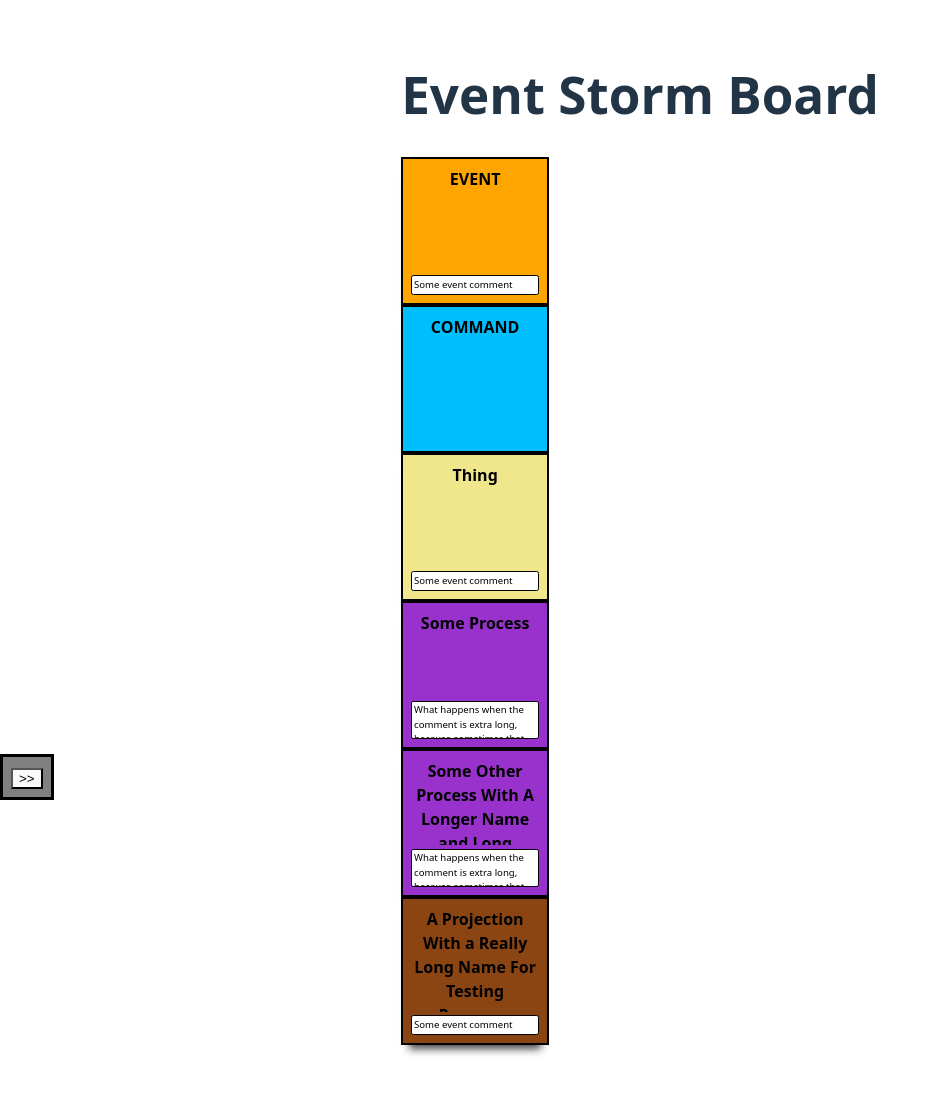
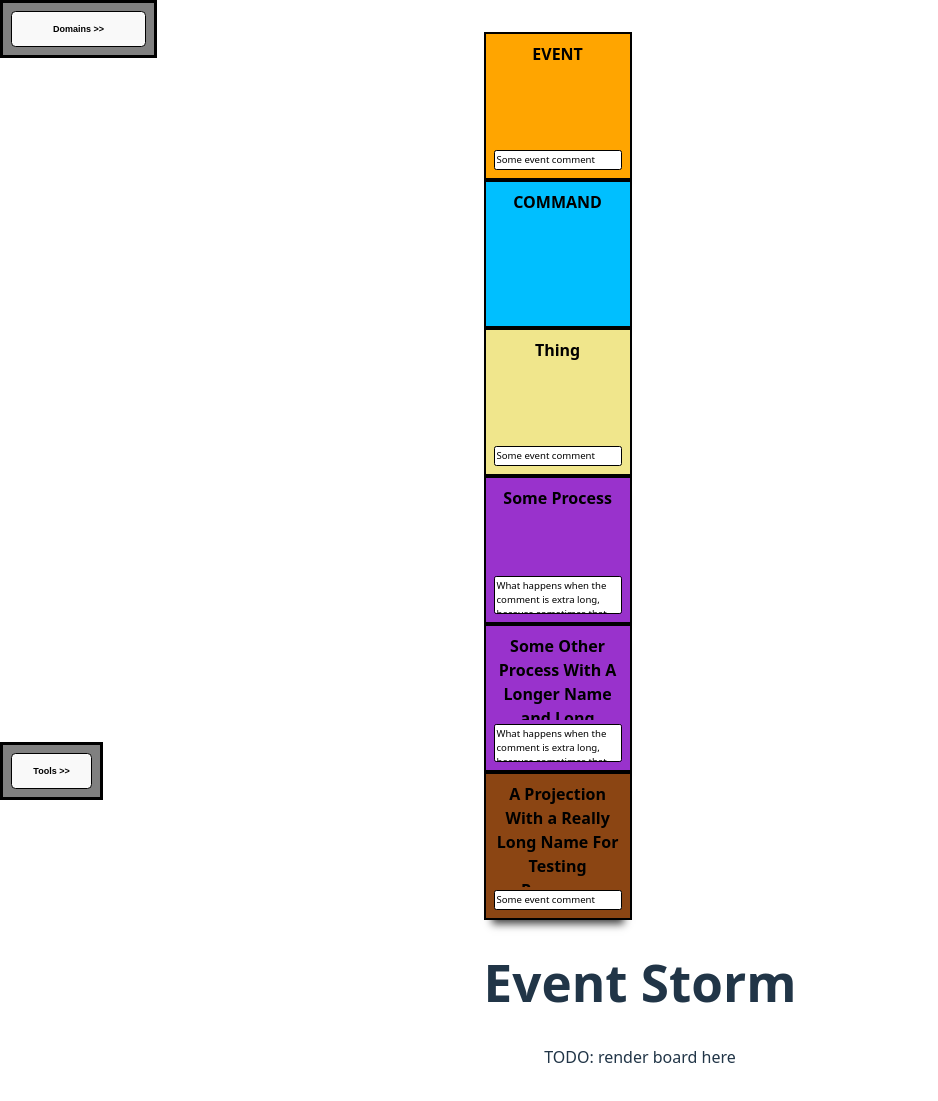
Before and after one commit to koden-km/dogma-design-board-pwa, a React (Vite) app: page / in a window 1280 px wide. Shown: the whole page, without its empty margins (0-938 px from the left). Before the commit the page ends 1077 px from the top, so only its background shows below. Built offline with nearby package versions, Linux system fonts and the light colour scheme.

Commit message:
Add board domain types and inital rendering

```diff
--- a/src/features/board/Board.tsx
+++ b/src/features/board/Board.tsx
@@ -1,13 +1,16 @@
-import { useComment, useTitle } from "./hooks";
+import { useCurrentDomain } from "./hooks.ts";
+import DomainBoard from "./components/DomainBoard.tsx";
+import DomainList from "./components/DomainList.tsx";
+import Toolbar from "../toolbar/Toolbar.tsx";
 
 export default function Board() {
-  const title = useTitle();
-  const comment = useComment();
+  const currentDomain = useCurrentDomain();
 
   return (
     <div>
-      <h1>{title}</h1>
-      {comment && <p>{comment}</p>}
+      <DomainList />
+      <DomainBoard domain={currentDomain} />
+      <Toolbar />
     </div>
   );
 }
--- /dev/null
+++ b/src/features/board/components/DomainBoard.tsx
@@ -0,0 +1,17 @@
+import type { Domain } from "../types.ts";
+
+export interface DomainBoardProps {
+  domain: Domain;
+}
+
+export default function DomainBoard(props: DomainBoardProps) {
+  const { domain } = props;
+
+  return (
+    <div>
+      <h1>{domain.name}</h1>
+
+      <div>TODO: render board here</div>
+    </div>
+  );
+}
--- /dev/null
+++ b/src/features/board/components/DomainList.module.css
@@ -0,0 +1,27 @@
+.domainList {
+  position: fixed;
+  top: 0;
+  left: 0;
+  border: 0.2em solid black;
+  padding: 0.5em;
+  background-color: gray;
+}
+
+.domainListButton {
+  width: 15em;
+  height: 4em;
+  border: 0.2em solid black;
+  border-radius: 0.5em;
+  font-size: xx-small;
+  font-weight: bold;
+  color: black;
+}
+
+.isDomain {
+  background-color: white;
+}
+
+.currentDomain {
+  border: 0.4em dotted black;
+  color: blue;
+}
--- /dev/null
+++ b/src/features/board/components/DomainList.tsx
@@ -0,0 +1,30 @@
+import { useCallback, useState } from "react";
+import { useDomainList } from "../hooks.ts";
+import styles from "./DomainList.module.css";
+import DomainListButton from "./DomainListButton.tsx";
+
+export default function DomainList() {
+  const domainList = useDomainList();
+  const [isVisible, setIsVisible] = useState(false);
+
+  const handleClick = useCallback(() => {
+    setIsVisible(!isVisible);
+  }, [isVisible]);
+
+  return (
+    <div className={styles.domainList}>
+      <button
+        type="button"
+        className={styles.domainListButton}
+        onClick={handleClick}
+      >
+        {isVisible ? "<<" : "Domains >>"}
+      </button>
+
+      {isVisible &&
+        domainList.map((domain) => (
+          <DomainListButton key={domain.id} domain={domain} />
+        ))}
+    </div>
+  );
+}
--- /dev/null
+++ b/src/features/board/components/DomainListButton.tsx
@@ -0,0 +1,25 @@
+import classnames from "classnames";
+import type { Domain } from "../types.ts";
+import { useIsCurrentDomain, useSwitchDomain } from "../hooks.ts";
+import styles from "./DomainList.module.css";
+
+interface DomainListButtonProps {
+  domain: Domain;
+}
+
+export default function DomainButton(props: DomainListButtonProps) {
+  const { domain } = props;
+  const { id, name } = domain;
+  const switchDomain = useSwitchDomain(id);
+  const isCurrentDomain = useIsCurrentDomain(id);
+
+  const className = classnames(styles.domainListButton, styles.isDomain, {
+    [styles.currentDomain]: isCurrentDomain,
+  });
+
+  return (
+    <button type="button" className={className} onClick={switchDomain}>
+      {name}
+    </button>
+  );
+}
--- a/src/features/board/hooks.ts
+++ b/src/features/board/hooks.ts
@@ -1,14 +1,36 @@
-import { useCallback } from "react";
+import { useCallback, useMemo } from "react";
 import { useAppSelector, useAppDispatch } from "../../store/hooks.js";
 import { type ToolType } from "../toolbar/types.ts";
-import { switchTool, type BoardState } from "./slice.ts";
+import { switchDomain, switchTool, type BoardState } from "./slice.ts";
+import type { Id } from "./types.ts";
 
-export const useComment = () => useSelector().comment;
+export const useCurrentDomainId = () => useSelector().currentDomainId;
 export const useCurrentTool = () => useSelector().currentTool;
-export const useTitle = () => useSelector().title;
+export const useDomainWithId = (id: Id) => useSelector().domains[id];
+
+export const useIsCurrentDomain = (domainId: Id) =>
+  useSelector().currentDomainId === domainId;
 
 export const useIsCurrentTool = (tool: ToolType) =>
   useSelector().currentTool === tool;
+
+export const useCurrentDomain = () => {
+  const { currentDomainId, domains } = useSelector();
+  return domains[currentDomainId];
+};
+
+export const useDomainList = () => {
+  const domains = useSelector().domains;
+  return useMemo(() => Object.values(domains), [domains]);
+};
+
+export const useSwitchDomain = (domainId: Id) => {
+  const dispatch = useAppDispatch();
+
+  return useCallback(() => {
+    dispatch(switchDomain({ domainId }));
+  }, [domainId, dispatch]);
+};
 
 export const useSwitchTool = (tool: ToolType) => {
   const dispatch = useAppDispatch();
--- a/src/features/board/slice.ts
+++ b/src/features/board/slice.ts
@@ -1,17 +1,28 @@
 import { createSlice } from "@reduxjs/toolkit";
 import type { PayloadAction } from "@reduxjs/toolkit";
+import { v4 as uuidv4 } from "uuid";
 import { TT_POINTER, type ToolType } from "../toolbar/types.ts";
+import type { Domain, Id } from "./types.ts";
+import { createDomain } from "./util.ts";
 
 export interface BoardState {
-  comment: string;
+  currentDomainId: Id;
   currentTool: ToolType;
-  title: string;
+  domains: { [key: Id]: Domain };
 }
 
+const defaultDomain = createDomain(uuidv4(), "Event Storm");
+const debugFooDomain = createDomain(uuidv4(), "Foo"); // DEBUG ONLY
+const debugBarDomain = createDomain(uuidv4(), "Bar"); // DEBUG ONLY
+
 const initialState: BoardState = {
-  comment: "",
+  currentDomainId: defaultDomain.id,
   currentTool: TT_POINTER,
-  title: "Event Storm Board",
+  domains: {
+    [defaultDomain.id]: defaultDomain,
+    [debugFooDomain.id]: debugFooDomain, // DEBUG ONLY
+    [debugBarDomain.id]: debugBarDomain, // DEBUG ONLY
+  },
 };
 
 const slice = createSlice({
@@ -22,8 +33,28 @@ const slice = createSlice({
       const { payload } = action;
       state.currentTool = payload.tool;
     },
+
+    switchDomain: (state, action: PayloadAction<{ domainId: Id }>) => {
+      const { payload } = action;
+      const domainId = payload.domainId;
+      if (state.domains[domainId]) {
+        state.currentDomainId = domainId;
+      }
+    },
+
+    addDomain: (
+      state,
+      action: PayloadAction<{
+        id?: Id;
+        name: string;
+      }>
+    ) => {
+      const { payload } = action;
+      const { id = uuidv4(), name } = payload;
+      state.domains[id] = createDomain(id, name);
+    },
   },
 });
 
-export const { switchTool } = slice.actions;
+export const { switchDomain, switchTool } = slice.actions;
 export default slice;
--- /dev/null
+++ b/src/features/board/types.ts
@@ -0,0 +1,109 @@
+export type Id = string;
+
+// a key-value object map, map<Id,NodeDef>
+export type NodeDefMap = {
+  [key: Id]: NodeDef;
+};
+
+export type Domain = {
+  id: Id;
+  name: string;
+  comment: string;
+  issueThreads: { [key: Id]: IssueThread };
+
+  // think vertical list of timelines to represent different things occurring at similar but unrelated time points
+  timelines: Timeline[];
+
+  aggregateNodes: NodeDefMap;
+  commandNodes: NodeDefMap;
+  eventNodes: NodeDefMap;
+  integrationNodes: NodeDefMap;
+  issueNodes: NodeDefMap;
+  processNodes: NodeDefMap;
+  projectionNodes: NodeDefMap;
+  timeoutNodes: NodeDefMap;
+  viewNodes: NodeDefMap;
+};
+
+export type IssueThread = {
+  id: Id;
+  startedTimestamp: number;
+  resolvedTimestamp: number; // non-zero if resolved (consider using optional?)
+  comments: IssueComment[];
+};
+
+export type IssueComment = {
+  id: Id;
+  timestamp: number;
+  author: string;
+  comment: string;
+};
+
+// a list of concepts in one linear timeline
+export type Timeline = {
+  concepts: Concept[];
+};
+
+// a grouping system for a bunch of time points on a timeline
+export type Concept = {
+  id: Id;
+  name: string;
+  comment: string;
+  timePoints: TimePoint[];
+};
+
+// messages that can occur during a time point and the operator that consumes or produces those messages at that time point
+export type TimePoint = {
+  messageNodes: NodeInst[]; // message nodes (command, event, timeout) in this time point (think vertical time slice)
+  operatorNode: null; // operator nodes (aggregate, process, integration, projection, view)
+};
+
+// node definition
+export type NodeDef = {
+  domainId: Id;
+  id: Id;
+  name: string;
+  comment: string; // comment for all instances of this node
+  type: NodeType;
+};
+
+// node instance (an instance of a node def)
+export type NodeInst = {
+  nodeId: Id; // node definition id
+  comment: string; // comment specific to this node instance (an addition to node definitions comment)
+  issueThreadIds: Id[]; // this array allows resolved threads to be hidden but still persist
+};
+
+// node types
+export const NT_AGGREGATE = "aggregate" as const;
+export const NT_COMMAND = "command" as const;
+export const NT_EVENT = "event" as const;
+export const NT_INTEGRATION = "integration" as const;
+export const NT_ISSUE = "issue" as const;
+export const NT_PROCESS = "process" as const;
+export const NT_PROJECTION = "projection" as const;
+export const NT_TIMEOUT = "timeout" as const;
+export const NT_VIEW = "view" as const;
+
+export type NodeType =
+  | typeof NT_AGGREGATE
+  | typeof NT_COMMAND
+  | typeof NT_EVENT
+  | typeof NT_INTEGRATION
+  | typeof NT_ISSUE
+  | typeof NT_PROCESS
+  | typeof NT_PROJECTION
+  | typeof NT_TIMEOUT
+  | typeof NT_VIEW;
+
+export type MessageType =
+  | typeof NT_COMMAND
+  | typeof NT_EVENT
+  | typeof NT_TIMEOUT;
+
+export type OperatorType =
+  | typeof NT_AGGREGATE
+  | typeof NT_INTEGRATION
+  | typeof NT_PROCESS
+  | typeof NT_PROJECTION
+  | typeof NT_VIEW;
--- /dev/null
+++ b/src/features/board/util.ts
@@ -0,0 +1,20 @@
+import type { Domain, Id } from "./types.ts";
+
+export function createDomain(id: Id, name: string): Domain {
+  return {
+    id,
+    name,
+    comment: "",
+    issueThreads: {},
+    timelines: [],
+    aggregateNodes: {},
+    commandNodes: {},
+    eventNodes: {},
+    integrationNodes: {},
+    issueNodes: {},
+    processNodes: {},
+    projectionNodes: {},
+    timeoutNodes: {},
+    viewNodes: {},
+  };
+}
--- a/src/features/toolbar/Toolbar.tsx
+++ b/src/features/toolbar/Toolbar.tsx
@@ -14,18 +14,15 @@ import ViewTool from "./components/ViewTool.js";
 
 export default function Toolbar() {
   const [isVisible, setIsVisible] = useState(false);
+
   const handleClick = useCallback(() => {
     setIsVisible(!isVisible);
   }, [isVisible]);
 
   return (
     <div className={styles.toolbar}>
-      <button
-        type="button"
-        className={styles.toggleButton}
-        onClick={handleClick}
-      >
-        {isVisible ? "<<" : ">>"}
+      <button type="button" className={styles.toolButton} onClick={handleClick}>
+        {isVisible ? "<<" : "Tools >>"}
       </button>
 
       {isVisible && (
--- a/src/pages/BoardPage.tsx
+++ b/src/pages/BoardPage.tsx
@@ -1,12 +1,19 @@
 import Board from "../features/board/Board.tsx";
 import Card from "../features/card/Card.tsx";
-import Toolbar from "../features/toolbar/Toolbar.tsx";
 
 export default function BoardPage() {
   return (
     <div>
+      <PlaceholderTestCards />
+
       <Board />
+    </div>
+  );
+}
 
+// TODO(KM): Delete once rendering on the board
+function PlaceholderTestCards() {
+  return (
     <div>
       <Card type="event" comment="Some event comment" />
       <Card type="command" />
@@ -26,9 +33,6 @@ export default function BoardPage() {
         title="A Projection With a Really Long Name For Testing Purposes"
         comment="Some event comment"
       />
-
-        <Toolbar />
-      </div>
     </div>
   );
 }
```
Lines whose indentation alone changed are shown as unchanged.
